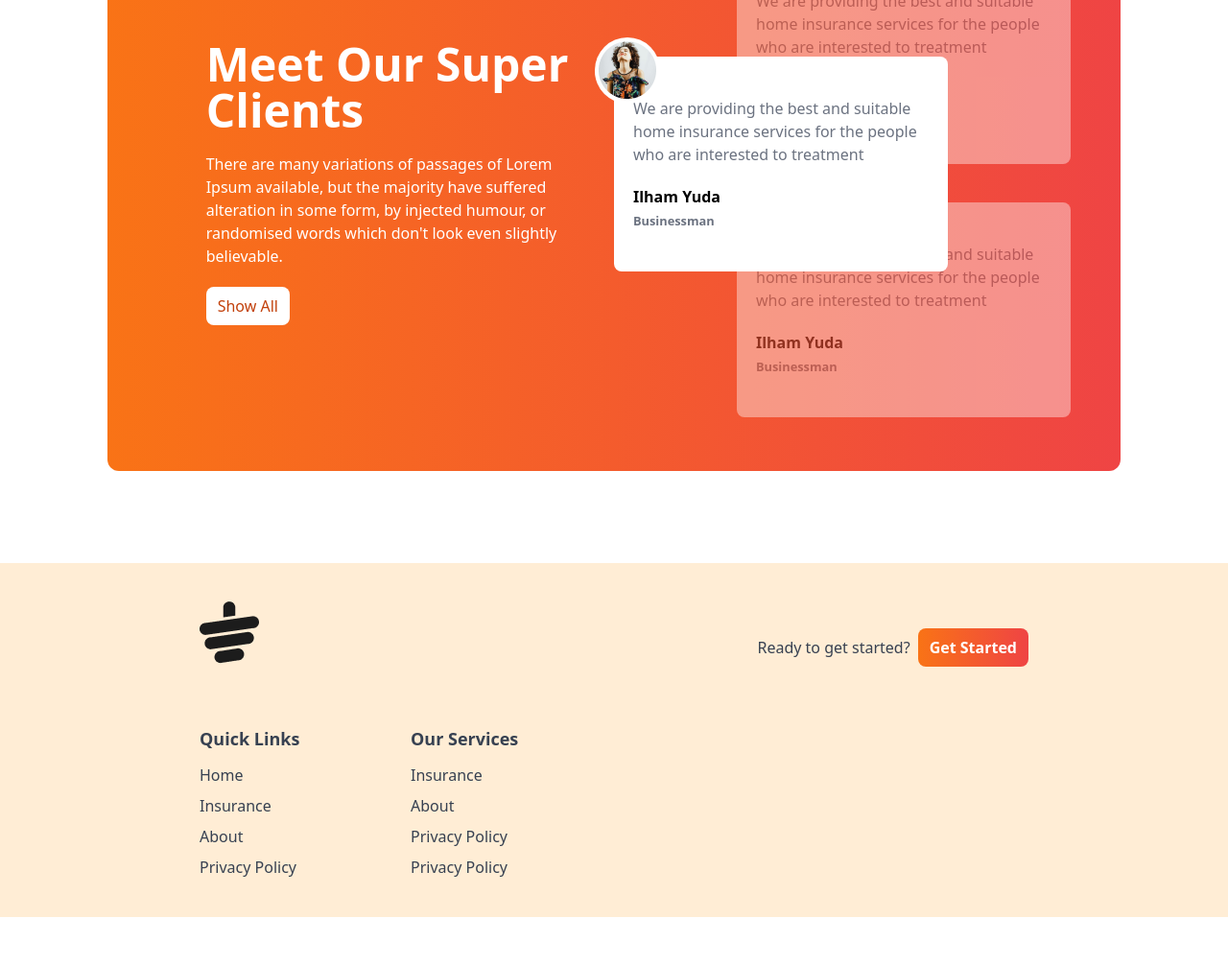
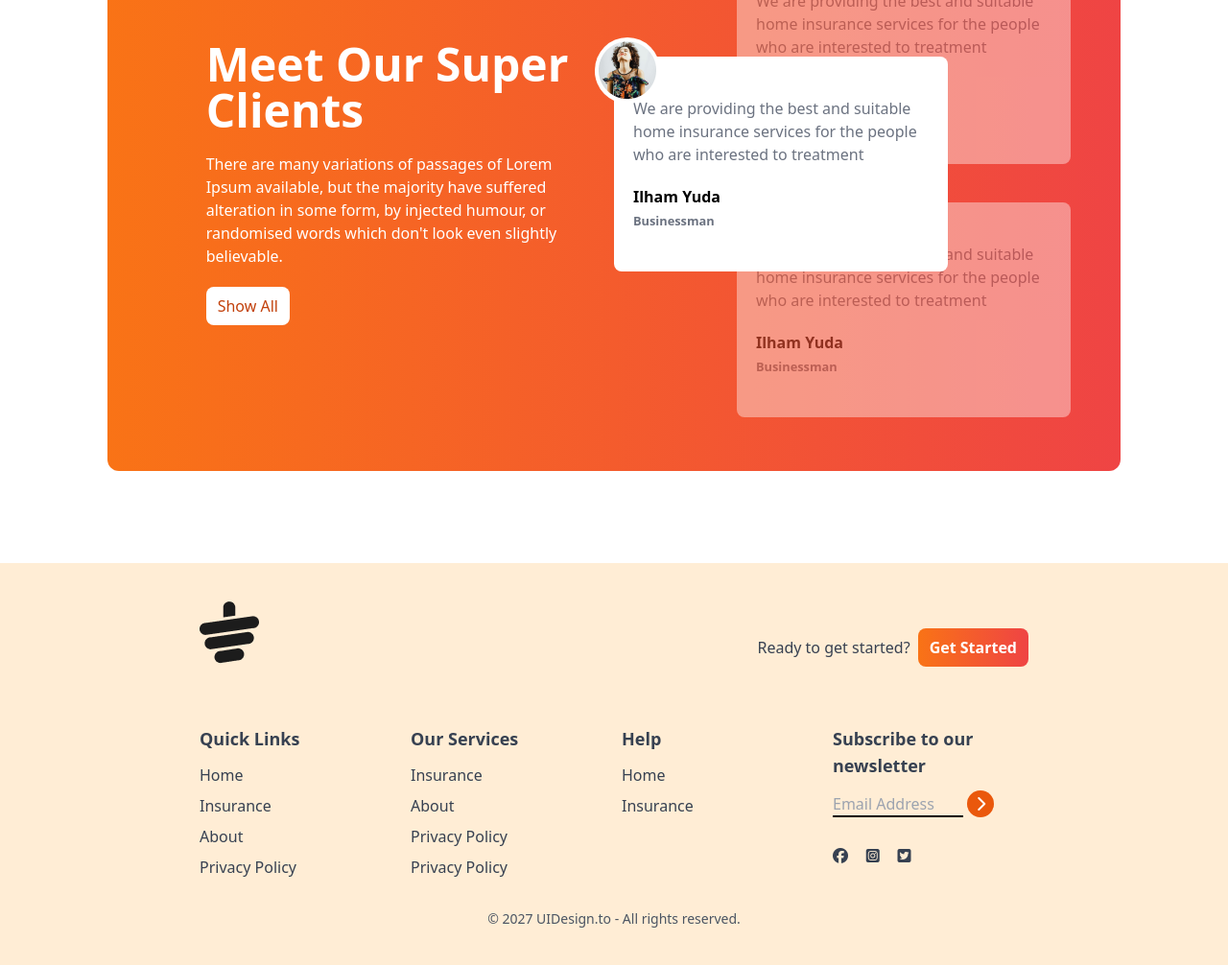
Before and after one commit to ashik-billah/Tea-House, a plain HTML site: page index.html in a window 1280 px wide. Shown: the part 1953-2959 px from the top of the page at 96% size. Before the commit the page ends 2909 px from the top, so only its background shows below. Drawn offline with nearby package versions, Linux system fonts and the light colour scheme.

Commit message:
complete footer

```diff
--- a/index.html
+++ b/index.html
@@ -317,6 +317,48 @@
               </li>
             </ul>
           </div>
-
+       <!-- third column -->
+       <div>
+        <h3 class="font-semibold text-lg mb-3">Help</h3>
+        <ul class="space-y-2">
+          <li>
+            <a class="hover:text-orange-600" href="#">Home</a>
+          </li>
+          <li>
+            <a class="hover:text-orange-600" href="#">Insurance</a>
+          </li>
+        </ul>
+      </div>
+ <!-- fourth column -->
+ <div>
+  <h3 class="font-semibold text-lg mb-3">
+    Subscribe to our newsletter
+  </h3>
+  <div class="flex flex-col space-y-2">
+    <div>
+      <input
+        placeholder="Email Address"
+        type="text"
+        class="bg-transparent border-b-2 border-black w-4/6"
+      />
+      <i
+        class="fa-solid fa-chevron-right w-7 h-7 bg-orange-600 inline-flex rounded-full text-white justify-center items-center"
+      ></i>
+      <div class="flex justify-between w-2/5 mb-2 mt-8">
+        <i class="fa-brands fa-facebook"></i>
+        <i class="fa-brands fa-square-instagram"></i>
+        <i class="fa-brands fa-square-twitter"></i>
+      </div>
+    </div>
+  </div>
+</div>
+</div>
+<div class="text-center pt-4 mt-4">
+<p class="text-sm text-gray-600">
+  © 2027 UIDesign.to - All rights reserved.
+</p>
+</div>
+</div>
+</footer>
 </body>
 </html>
```
